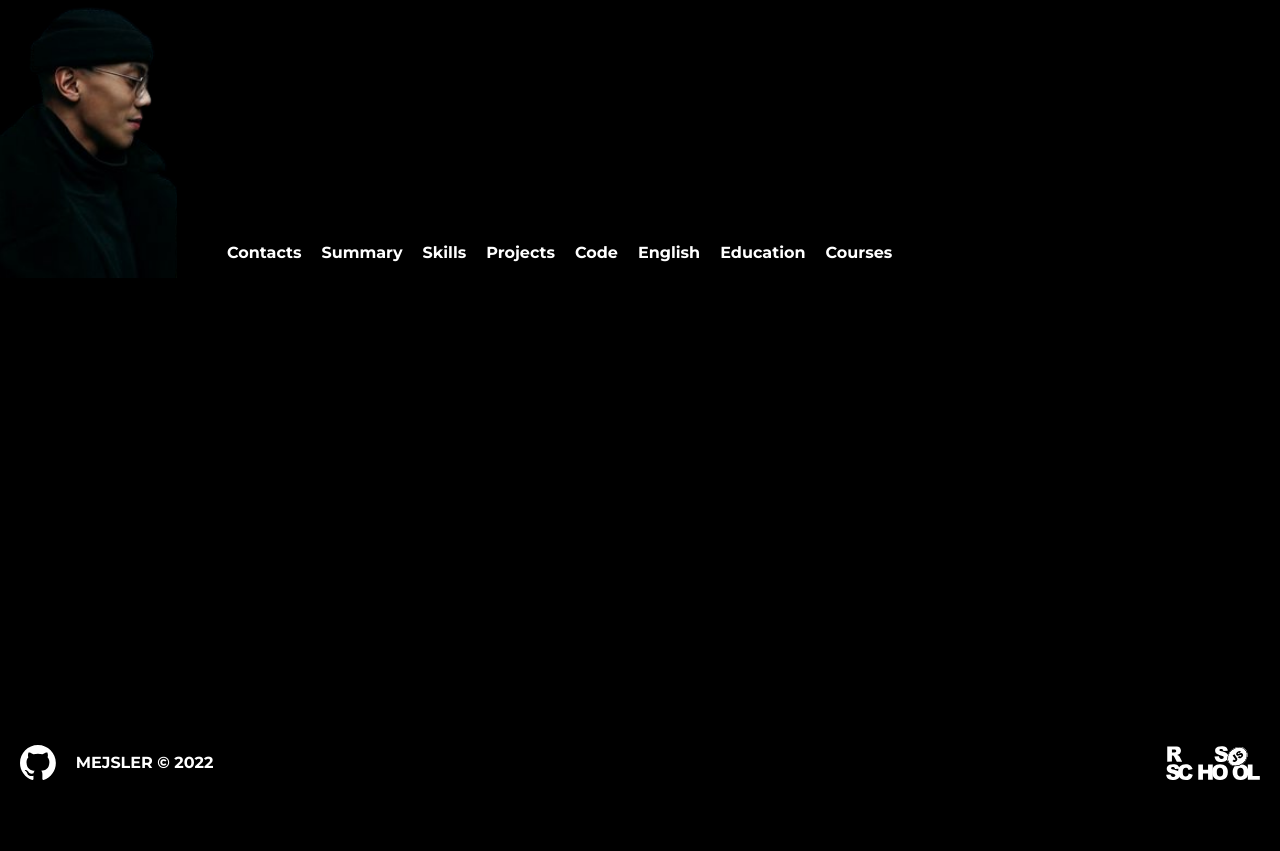
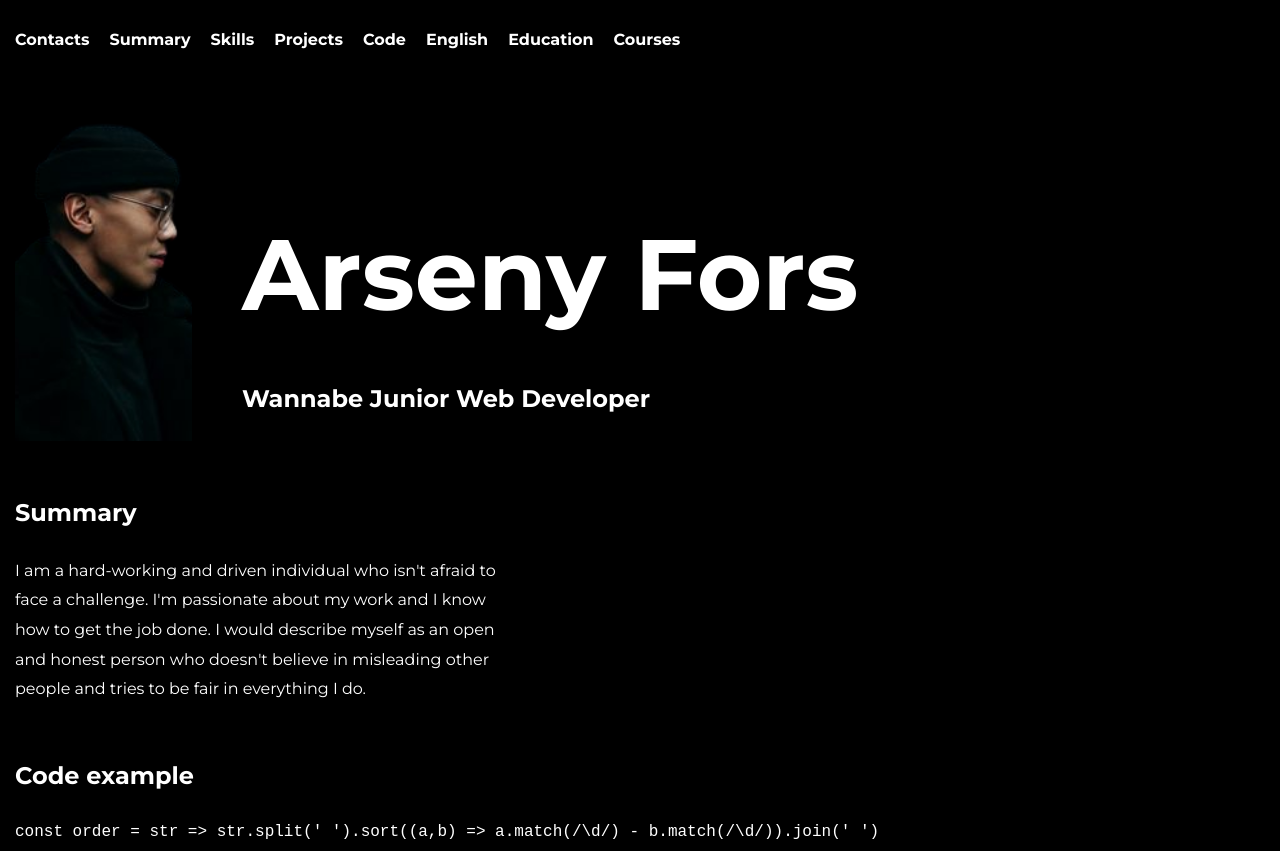
Before and after one commit to mejsler/rsschool-cv, a plain HTML site: page index.html in a window 1280 px wide. Shown: the top 851 px of the page. Before the commit the page ends 800 px from the top, so only its background shows below. Drawn offline with nearby package versions, Linux system fonts and the light colour scheme.

Commit message:
fix: relayout title

```diff
--- a/index.html
+++ b/index.html
@@ -21,11 +21,7 @@
   <body>
     <header class="header">
       <div class="container">
-        <div class="flex">
-          <img src="assets/img/photo.png" alt="My photo" />
-          <div class="title-content">
-            <h1>Arseny Fors</h1>
-            <h2>Wannabe Junior Web Developer</h2>
+
             <nav class="nav">
               <ul class="nav-list">
                 <li class="nav-item">
@@ -54,13 +50,26 @@
                 </li>
               </ul>
             </nav>
-          </div>
         </div>
       </div>
     </header>
     <main class="main">
       <div class="container">
-        <h1>das</h1>
+        <section class="section" id="profile">
+            <div class="flex">
+            <img src="assets/img/photo.png" alt="My photo" />
+            <div class="profile">
+              <h1>Arseny Fors</h1>
+              <h2>Wannabe Junior Web Developer</h2></div>
+        </section>
+        <section class="section w-40" id="summary">
+            <h2>Summary</h2>
+         <p>I am a hard-working and driven individual who isn't afraid to face a challenge. I'm passionate about my work and I know how to get the job done. I would describe myself as an open and honest person who doesn't believe in misleading other people and tries to be fair in everything I do.</p>
+        </section>
+        <section class="section" id="code">
+            <h2>Code example</h2>
+         <pre><code>const order = str => str.split(' ').sort((a,b) => a.match(/\d/) - b.match(/\d/)).join(' ')</code></pre>
+        </section>
       </div>
     </main>
     <footer class="footer">
--- a/style.css
+++ b/style.css
@@ -11,11 +11,13 @@ html {
 body {
   font: 400 16px "Montserrat", sans-serif;
   background-color: #000;
-  color: #000;
+  color: #fff;
   display: flex;
   flex-direction: column;
   justify-content: space-between;
   min-height: 100vh;
+  margin: 15px;
+  line-height: 1.85
 }
 
 a {
@@ -43,14 +45,26 @@ h1 {
 .container {
   max-width: 1440px;
   margin: 0 auto;
-  /* background: rgb(100, 100, 100); */
+}
+
+.main-container {
+    display: flex;
+    flex-wrap: wrap;
 }
 
 .flex {
     display: flex;
 }
 
-.title-content {
+.w-40 {
+    width: 40%;
+}
+
+.w-75 {
+    width: 75%;
+}
+
+.profile {
     margin-left: 50px;
 }
 
@@ -65,6 +79,14 @@ h1 {
 .nav-link {
   padding-right: 20px;
   line-height: 50px;
+}
+
+.section {
+    margin: 50px 0;
+}
+
+.section h2 {
+    margin-bottom: 20px;
 }
 
 .footer img {
```
